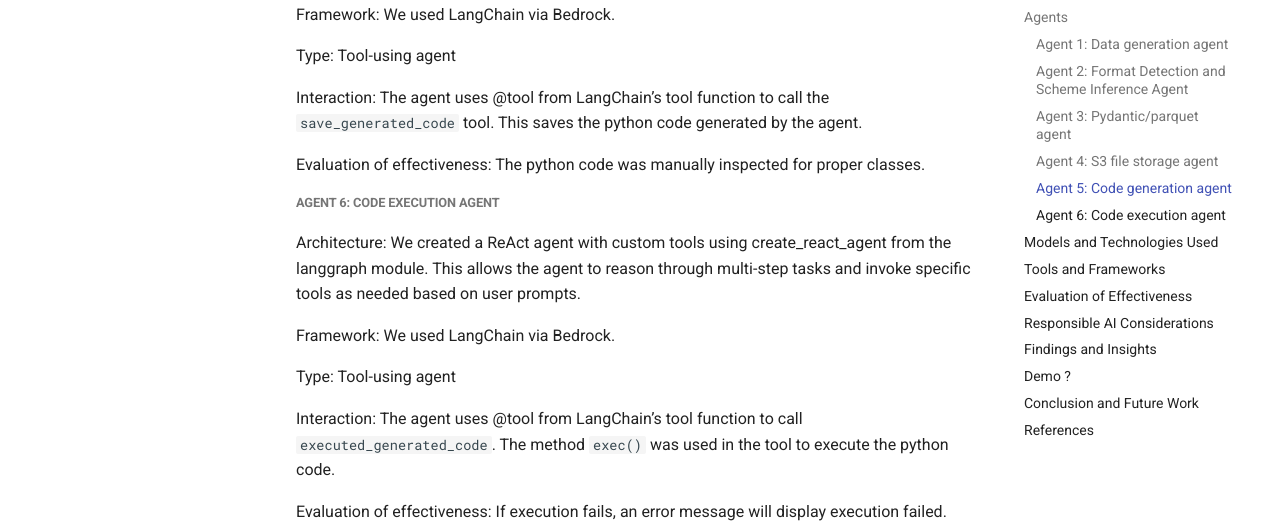
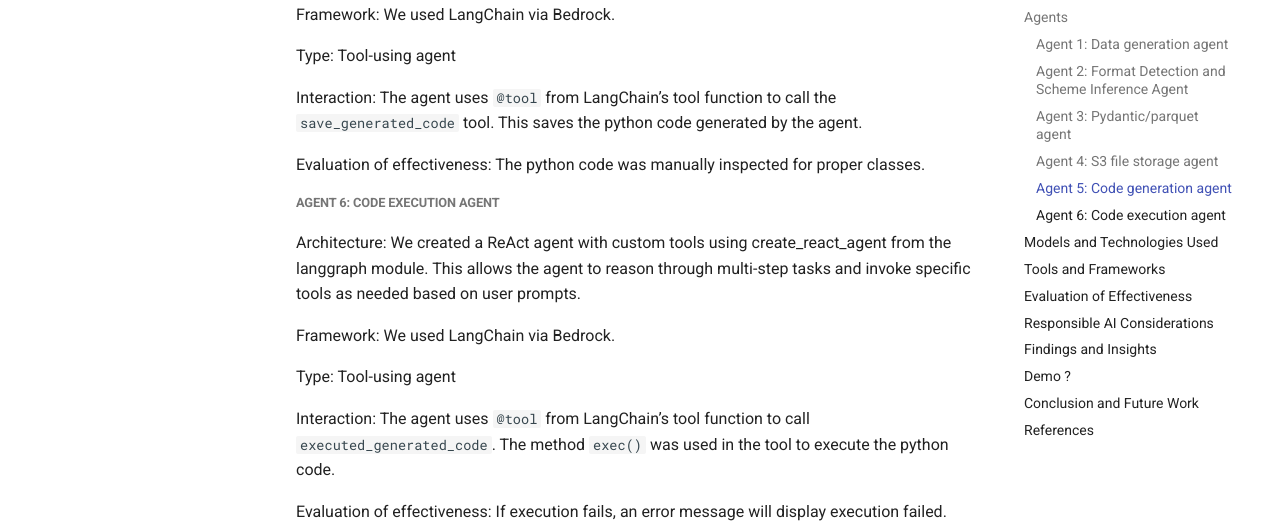
Before and after one commit to shivram7/dsan6725-finalreport, an MkDocs documentation site: the page built from docs/index.md, in a window 1280 px wide and 900 px high, scrolled down 4523 px. Shown: the part 172-695 px from the top of the window. Built offline with MkDocs 1.6.1 and Material for MkDocs 9.7.7, drawn with Linux system fonts in a browser that asks for light colours.

```diff
--- a/docs/index.md
+++ b/docs/index.md
@@ -105,7 +105,7 @@ Framework: We used LangChain via Bedrock.
 
 Type: Tool-using agent
 
-Interaction: The agent uses @tool from LangChain’s tool function to call the `save_generated_code` tool. This saves the python code generated by the agent.
+Interaction: The agent uses `@tool` from LangChain’s tool function to call the `save_generated_code` tool. This saves the python code generated by the agent.
 
 Evaluation of effectiveness: The python code was manually inspected for proper classes.
 
@@ -116,7 +116,7 @@ Framework: We used LangChain via Bedrock.
 
 Type: Tool-using agent
 
-Interaction: The agent uses @tool from LangChain’s tool function to call `executed_generated_code`. The method `exec()` was used in the tool to execute the python code.
+Interaction: The agent uses `@tool` from LangChain’s tool function to call `executed_generated_code`. The method `exec()` was used in the tool to execute the python code.
 
 Evaluation of effectiveness: If execution fails, an error message will display execution failed.
 
```
